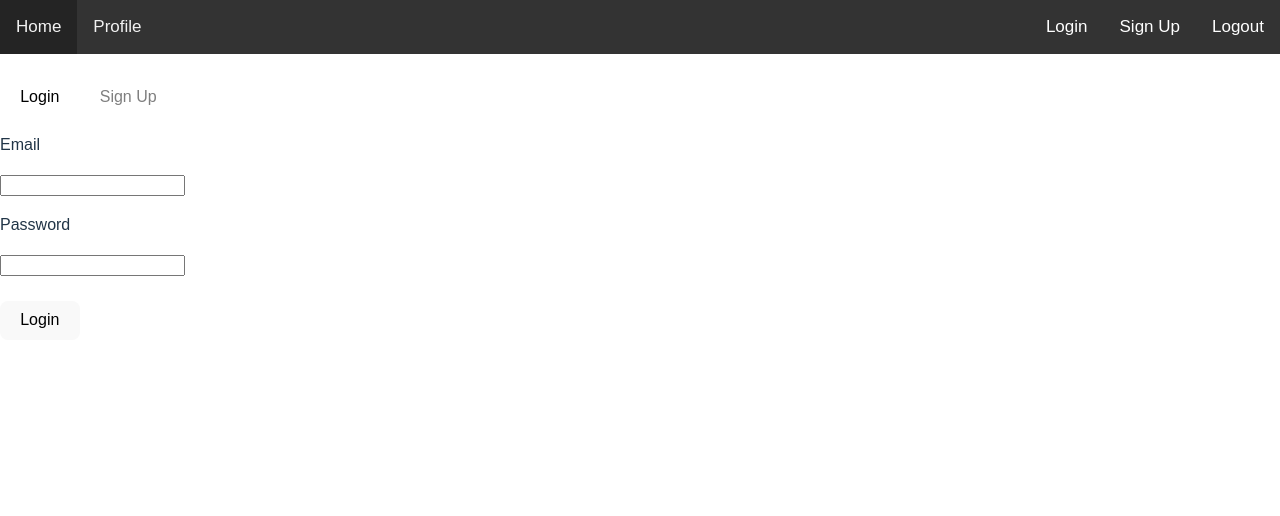
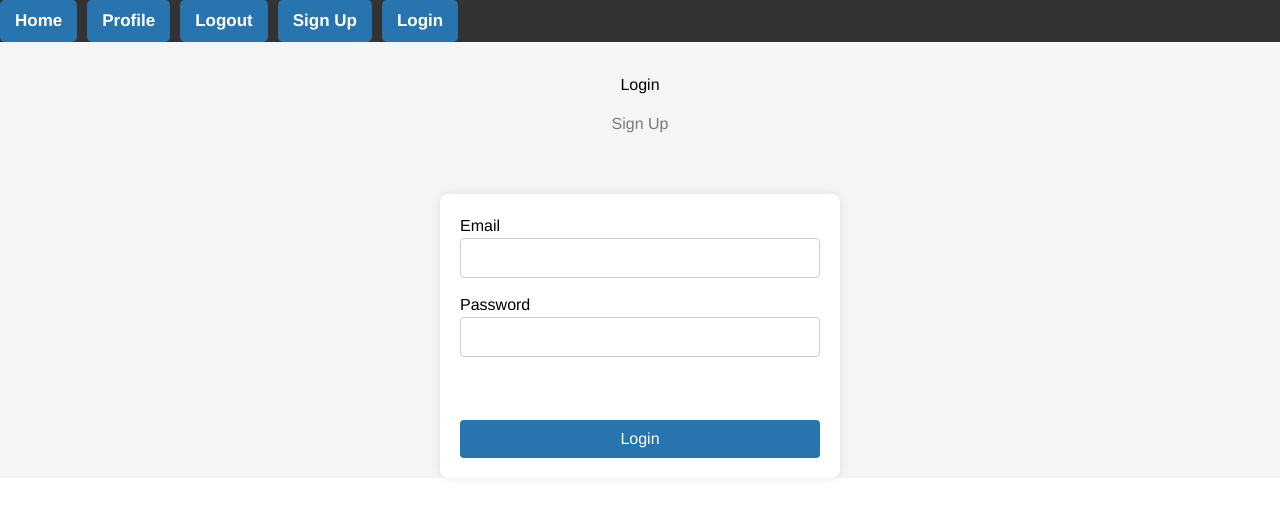
Before and after one commit to MagiCarpy/35L_Project, a React app in the folder frontend/: page /login in a window 1280 px wide. Shown: the top 516 px of the page. Built offline with nearby package versions, Linux system fonts and the light colour scheme; the HTML template or start-up script is replaced by a standard one.

Commit message:
Added Comments

```diff
--- a/frontend/src/App.css
+++ b/frontend/src/App.css
@@ -1,8 +1,18 @@
+* {
+  margin: 0;
+  padding: 0;
+  box-sizing: border-box;
+  font-family: 'Helvetica', 'Arial', sans-serif;
+}
+
 body {
   margin: 0;
   font-family: Arial, Helvetica, sans-serif;
+  background-color: #f5f5f5;
+  color: black;
 }
 
+/* Navigation Bar Styles */
 .topnav {
   overflow: hidden;
   background-color: #333;
@@ -10,23 +20,122 @@ body {
 
 .topnav a {
   float: left;
+  display: flex;
   color: #f2f2f2;
   text-align: center;
-  padding: 14px 16px;
+  background-color: #2774AE;
+  padding: 10px 20px;
   text-decoration: none;
   font-size: 17px;
 }
 
+.topnav a {
+  color: white;
+  padding: 8px 15px;
+  text-decoration: none;
+  font-weight: bold;
+  border-radius: 5px;
+  margin-right: 10px;
+  transition: background 0.3s;
+}
+
+/* when hovering over the links, change background color to gold */
 .topnav a:hover {
-  background-color: #242424;
+  background-color: #FFD100;
+  color: #2774AE;
 }
 
 /* Create a right-aligned (split) link inside the navigation bar */
-.topnav a.split {
-  float: right;
-  color: white;
+.topnav .split {
+  margin-left: auto;
+  display: flex;
+  align-items: center;
 }
 
+
+.topnav .split span {
+  margin-left: 10px;
+  font-weight: normal;
+  font-size: 12;
+}
+
+/* Form  and Button Styles */
+
+.form-container {
+ max-width: 400px;
+ margin: 50px auto;
+  padding: 20px;
+ background-color: #ffffff;
+  border-radius: 8px;
+  box-shadow: 0 0 10px rgba(0, 0, 0, 0.1);
+}
+
+.label-input {
+ margin-bottom: 15px;
+ display: flex;
+ flex-direction: column;
+}
+
+.label-input label {
+ margin-bottom: 5px;
+ font-weight: bold;
+}
+
+.label-input input {
+ padding: 10px;
+ border: 1px solid #ccc;
+ border-radius: 4px;
+ font-size: 16px;
+}
+
+button {
+ width: 100%;
+ padding: 10px;
+ background-color: #2774AE;
+ color: white;
+ border: none;
+ border-radius: 4px;
+ font-size: 16px;
+ cursor: pointer;
+ transition: background-color 0.3s;
+}
+
+button:hover {
+  background-color: #FFD100;
+  color: #2774AE;
+}
+
+.switch-button {
+  background-color: #2774AE;
+  color: black;
+  border: none;
+  padding: 10px 20px;
+  border-radius: 4px;
+  cursor: pointer;
+  transition: background-color 0.3s;
+}
+
+/* Home Page */
+.home-link {
+  text-decoration: none;
+  color: #2774AE;
+  font-weight: bold;
+}
+
+.home-link:hover {
+  text-decoration: underline;
+}
+
+.home-link span {
+  margin-left: 5px;
+  font-size: 14px;
+}
+
+.home-container {
+  text-align: center;
+  margin-top: 50px;
+  background-color: white;
+}
 /* .active {
   background-color: #d700d761;
 } */
```
Also changed, not shown: 1 other file (tests, documents, lock files or other folders).
